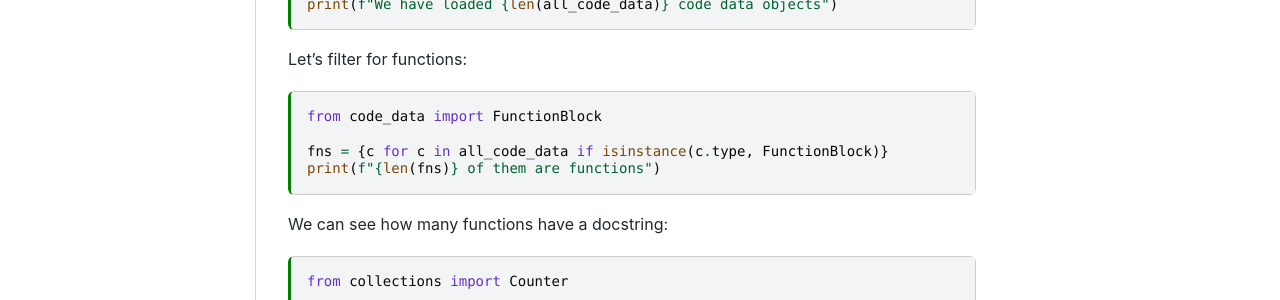
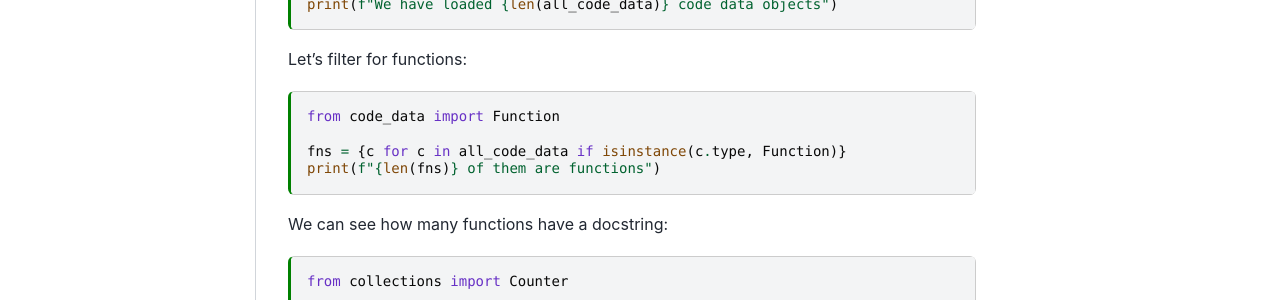
Before and after one commit to metadsl/python-code-data, a Jupyter Book: the page built from docs/example_function_types.md, in a window 1280 px wide and 1383 px high. Shown: the part 553-853 px from the top of the window. Built offline with Jupyter Book 1.0.4 settings and Sphinx 7.4.7 and the Sphinx Book theme 1.1.4, drawn with Linux system fonts in a browser that asks for light colours.

Commit message:
Fix docs

````diff
--- a/docs/example_function_types.md
+++ b/docs/example_function_types.md
@@ -40,9 +40,9 @@ print(f"We have loaded {len(all_code_data)} code data objects")
 Let's filter for functions:
 
 ```{code-cell}
-from code_data import FunctionBlock
+from code_data import Function
 
-fns = {c for c in all_code_data if isinstance(c.type, FunctionBlock)}
+fns = {c for c in all_code_data if isinstance(c.type, Function)}
 print(f"{len(fns)} of them are functions")
 ```
 
````
